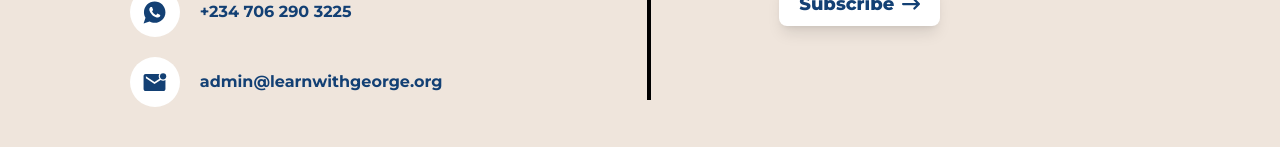
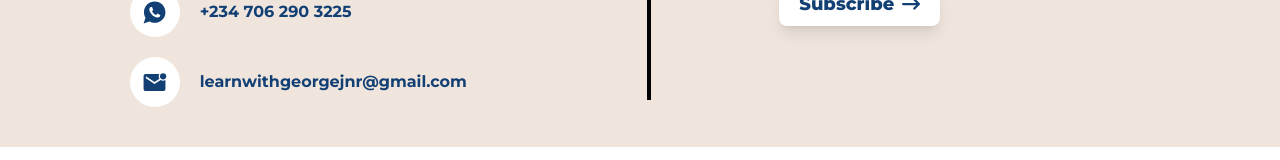
Before and after one commit to Learnwithgeorge/LWG-frontend, a React (Vite) app: page /about in a window 1280 px wide. Shown: the part 2953-3113 px from the top of the page. Built offline with nearby package versions, Linux system fonts and the light colour scheme.

Commit message:
Update Footer.jsx

```diff
--- a/src/components/Footer.jsx
+++ b/src/components/Footer.jsx
@@ -56,8 +56,8 @@ export default function Footer() {
               <div className="bg-white w-[50px] h-[50px] rounded-full grid place-items-center">
                 <IoMdMailUnread size={25} />
               </div>
-              <a href="mailto:admin@learnwithgeorge.org" className="font-bold">
-                admin@learnwithgeorge.org
+              <a href="mailto:learnwithgeorgejnr@gmail.com" className="font-bold">
+                learnwithgeorgejnr@gmail.com
               </a>
             </div>
           </div>
```
